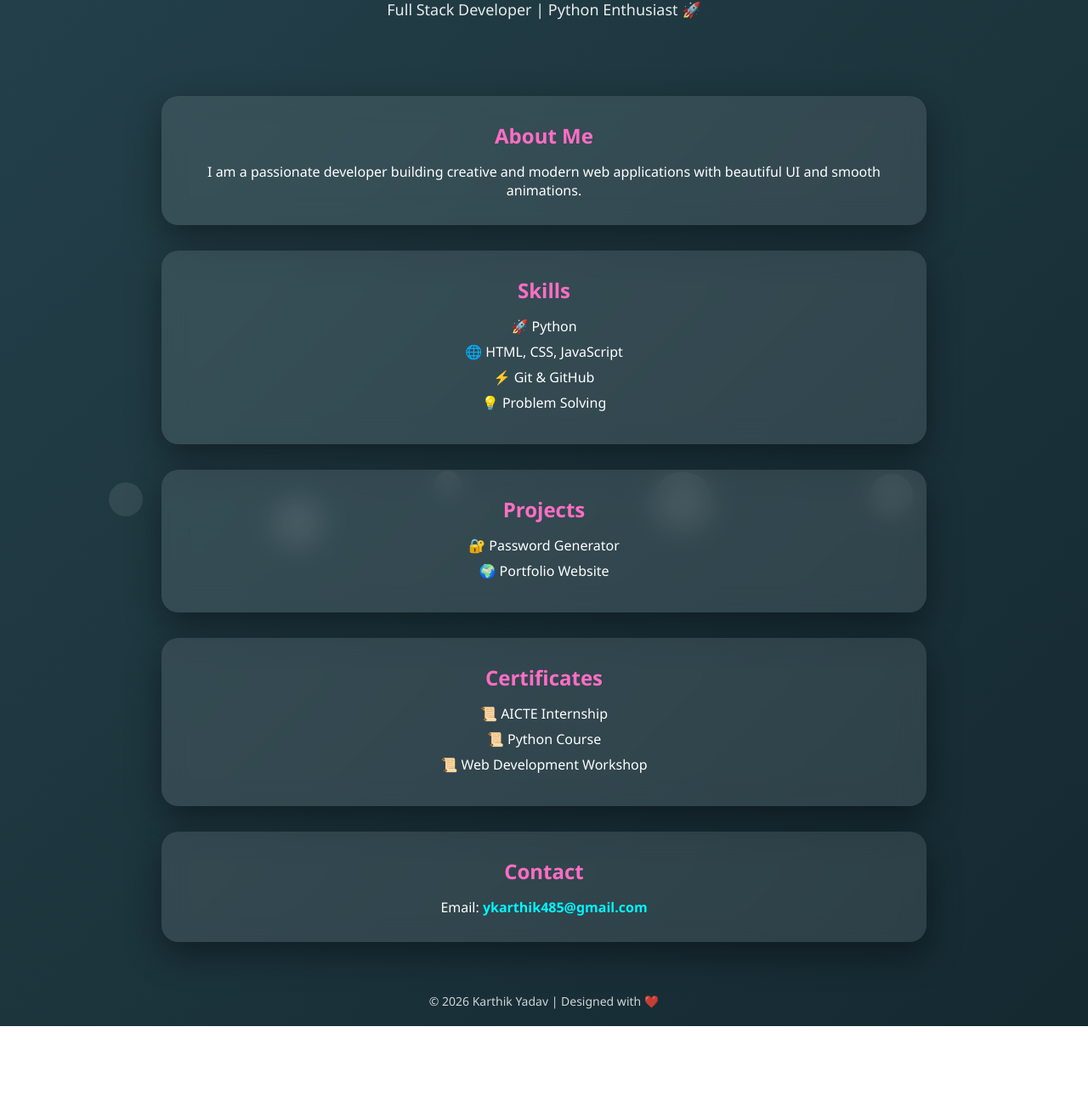
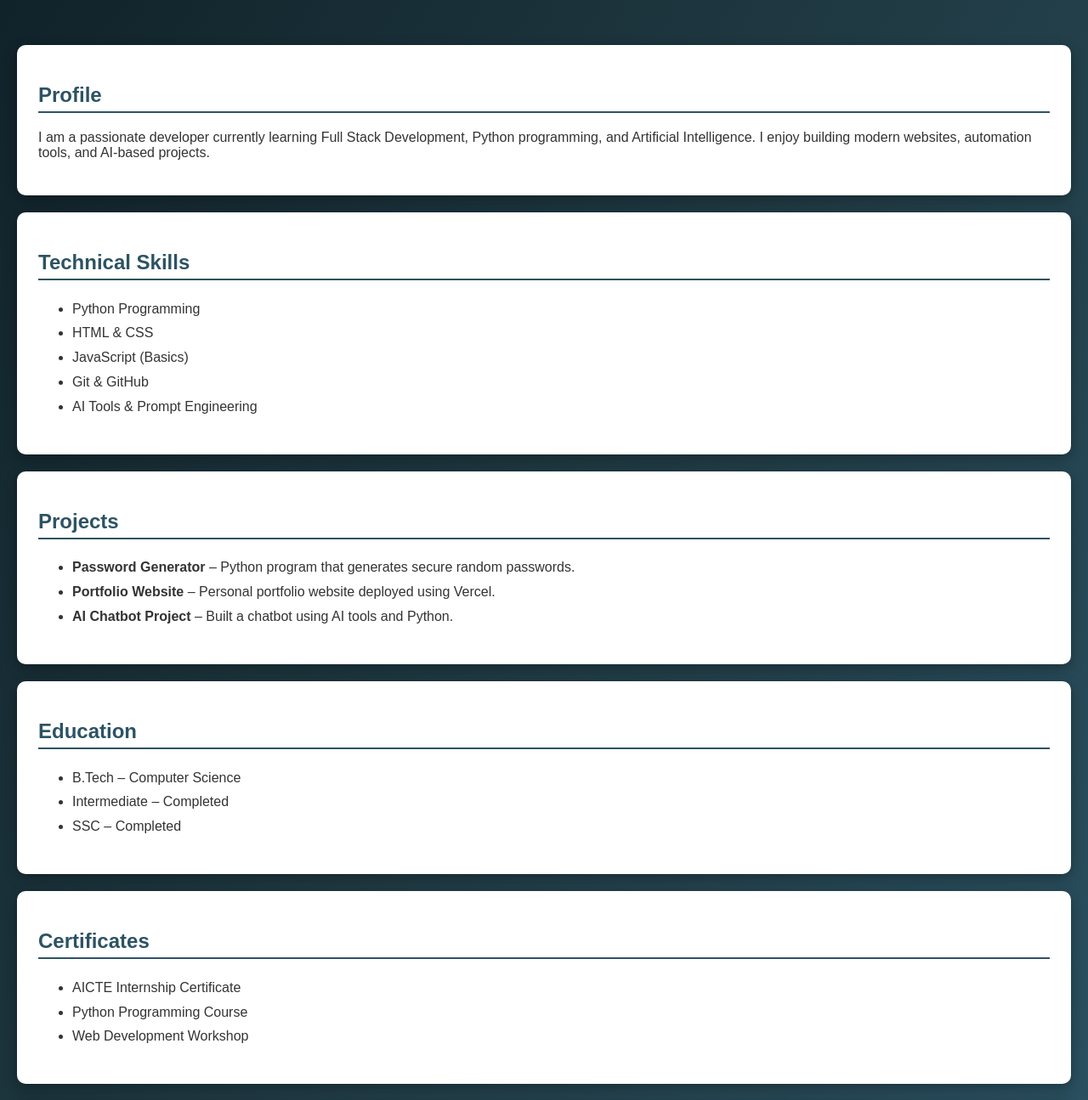
Before and after one commit to karthik485190/GenAi---workshop, a plain HTML site: page index.html in a window 1280 px wide. Shown: the part 180-1475 px from the top of the page at 85% size. Before the commit the page ends 1388 px from the top, so only its background shows below. Drawn offline with Linux system fonts and the light colour scheme.

Commit message:
Update index.html

```diff
--- a/index.html
+++ b/index.html
@@ -1,178 +1,126 @@
 <!DOCTYPE html>
-<html>
+<html lang="en">
 <head>
+<meta charset="UTF-8">
+<meta name="viewport" content="width=device-width, initial-scale=1.0">
 <title>Karthik Yadav | Portfolio</title>
-  <meta name="viewport" content="width=device-width, initial-scale=1.0">
 
 <style>
-    * {
-      margin: 0;
-      padding: 0;
-      box-sizing: border-box;
-      font-family: 'Segoe UI', sans-serif;
+body{
+    margin:0;
+    font-family: Arial, sans-serif;
+    background: linear-gradient(120deg,#0f2027,#203a43,#2c5364);
+    color:white;
 }
 
-    body {
-      height: 100vh;
-      background: linear-gradient(-45deg, #0f2027, #203a43, #2c5364, #ff6ec4);
-      background-size: 400% 400%;
-      animation: gradientBG 15s ease infinite;
-      overflow-x: hidden;
-      color: white;
-      text-align: center;
+header{
+    text-align:center;
+    padding:40px 20px;
 }
 
-    @keyframes gradientBG {
-      0% { background-position: 0% 50%; }
-      50% { background-position: 100% 50%; }
-      100% { background-position: 0% 50%; }
+header h1{
+    font-size:40px;
+    margin:0;
 }
 
-    /* Floating particles */
-    .bubble {
-      position: absolute;
-      bottom: -100px;
-      background: rgba(255,255,255,0.2);
-      border-radius: 50%;
-      animation: rise 20s infinite ease-in;
+header p{
+    font-size:18px;
+    margin-top:10px;
 }
 
-    @keyframes rise {
-      0% { transform: translateY(0); opacity: 0.5; }
-      100% { transform: translateY(-1200px); opacity: 0; }
+section{
+    background:white;
+    color:#333;
+    margin:20px;
+    padding:25px;
+    border-radius:10px;
+    box-shadow:0 5px 15px rgba(0,0,0,0.3);
 }
 
-    header {
-      padding: 60px 20px;
-      animation: fadeIn 2s ease-in;
+h2{
+    color:#2c5364;
+    border-bottom:2px solid #2c5364;
+    padding-bottom:5px;
 }
 
-    header img {
-      width: 170px;
-      height: 170px;
-      border-radius: 50%;
-      border: 5px solid white;
-      margin-bottom: 20px;
-      box-shadow: 0 0 40px rgba(255,255,255,0.8);
+ul{
+    line-height:1.8;
 }
 
-    header h1 {
-      font-size: 42px;
-      font-weight: bold;
-    }
-
-    header p {
-      font-size: 18px;
-      margin-top: 10px;
-      opacity: 0.9;
-    }
-
-    section {
-      background: rgba(255,255,255,0.1);
-      backdrop-filter: blur(15px);
-      margin: 30px auto;
-      padding: 30px;
-      width: 85%;
-      max-width: 900px;
-      border-radius: 20px;
-      box-shadow: 0 15px 40px rgba(0,0,0,0.4);
-      animation: fadeUp 1.5s ease;
-    }
-
-    h2 {
-      margin-bottom: 15px;
-      color: #ff6ec4;
-    }
-
-    ul {
-      list-style: none;
-    }
-
-    li {
-      margin: 8px 0;
-      font-size: 16px;
-    }
-
-    a {
-      color: #00f5ff;
-      font-weight: bold;
-      text-decoration: none;
-    }
-
-    footer {
-      margin-top: 40px;
-      padding: 20px;
-      font-size: 14px;
-      opacity: 0.8;
-    }
-
-    @keyframes fadeIn {
-      from { opacity: 0; }
-      to { opacity: 1; }
-    }
-
-    @keyframes fadeUp {
-      from { opacity: 0; transform: translateY(40px); }
-      to { opacity: 1; transform: translateY(0); }
+.footer{
+    text-align:center;
+    padding:20px;
+    font-size:14px;
 }
 </style>
 </head>
 
 <body>
 
-<!-- Floating bubbles -->
-<div class="bubble" style="left:10%; width:40px; height:40px;"></div>
-<div class="bubble" style="left:25%; width:60px; height:60px; animation-duration:25s;"></div>
-<div class="bubble" style="left:40%; width:30px; height:30px; animation-duration:18s;"></div>
-<div class="bubble" style="left:60%; width:70px; height:70px; animation-duration:22s;"></div>
-<div class="bubble" style="left:80%; width:50px; height:50px; animation-duration:20s;"></div>
-
 <header>
-  <img src="profile.jpg" alt="Profile Photo">
     <h1>Karthik Yadav</h1>
-  <p>Full Stack Developer | Python Enthusiast 🚀</p>
+    <p>Python Developer | Web Developer | AI Enthusiast</p>
+    <p>Email: ykarthik485@gmail.com</p>
 </header>
 
 <section>
-  <h2>About Me</h2>
-  <p>I am a passionate developer building creative and modern web applications with beautiful UI and smooth animations.</p>
+    <h2>Profile</h2>
+    <p>
+    I am a passionate developer currently learning Full Stack Development, Python programming,
+    and Artificial Intelligence. I enjoy building modern websites, automation tools,
+    and AI-based projects.
+    </p>
 </section>
 
 <section>
-  <h2>Skills</h2>
+    <h2>Technical Skills</h2>
     <ul>
-    <li>🚀 Python</li>
-    <li>🌐 HTML, CSS, JavaScript</li>
-    <li>⚡ Git & GitHub</li>
-    <li>💡 Problem Solving</li>
+        <li>Python Programming</li>
+        <li>HTML & CSS</li>
+        <li>JavaScript (Basics)</li>
+        <li>Git & GitHub</li>
+        <li>AI Tools & Prompt Engineering</li>
     </ul>
 </section>
 
 <section>
     <h2>Projects</h2>
     <ul>
-    <li>🔐 Password Generator</li>
-    <li>🌍 Portfolio Website</li>
+        <li><b>Password Generator</b> – Python program that generates secure random passwords.</li>
+        <li><b>Portfolio Website</b> – Personal portfolio website deployed using Vercel.</li>
+        <li><b>AI Chatbot Project</b> – Built a chatbot using AI tools and Python.</li>
+    </ul>
+</section>
+
+<section>
+    <h2>Education</h2>
+    <ul>
+        <li>B.Tech – Computer Science</li>
+        <li>Intermediate – Completed</li>
+        <li>SSC – Completed</li>
     </ul>
 </section>
 
 <section>
     <h2>Certificates</h2>
     <ul>
-    <li>📜 AICTE Internship</li>
-    <li>📜 Python Course</li>
-    <li>📜 Web Development Workshop</li>
+        <li>AICTE Internship Certificate</li>
+        <li>Python Programming Course</li>
+        <li>Web Development Workshop</li>
     </ul>
 </section>
 
 <section>
-  <h2>Contact</h2>
-  <p>Email: <a href="mailto:ykarthik485@gmail.com">ykarthik485@gmail.com</a></p>
+    <h2>Additional Information</h2>
+    <ul>
+        <li>Languages: English, Telugu, Hindi</li>
+        <li>Interests: AI, Web Development, Programming</li>
+    </ul>
 </section>
 
-<footer>
-  © 2026 Karthik Yadav | Designed with ❤️
-</footer>
+<div class="footer">
+    © 2026 Karthik Yadav | Portfolio
+</div>
 
 </body>
 </html>
```
Lines whose indentation alone changed are shown as unchanged.
